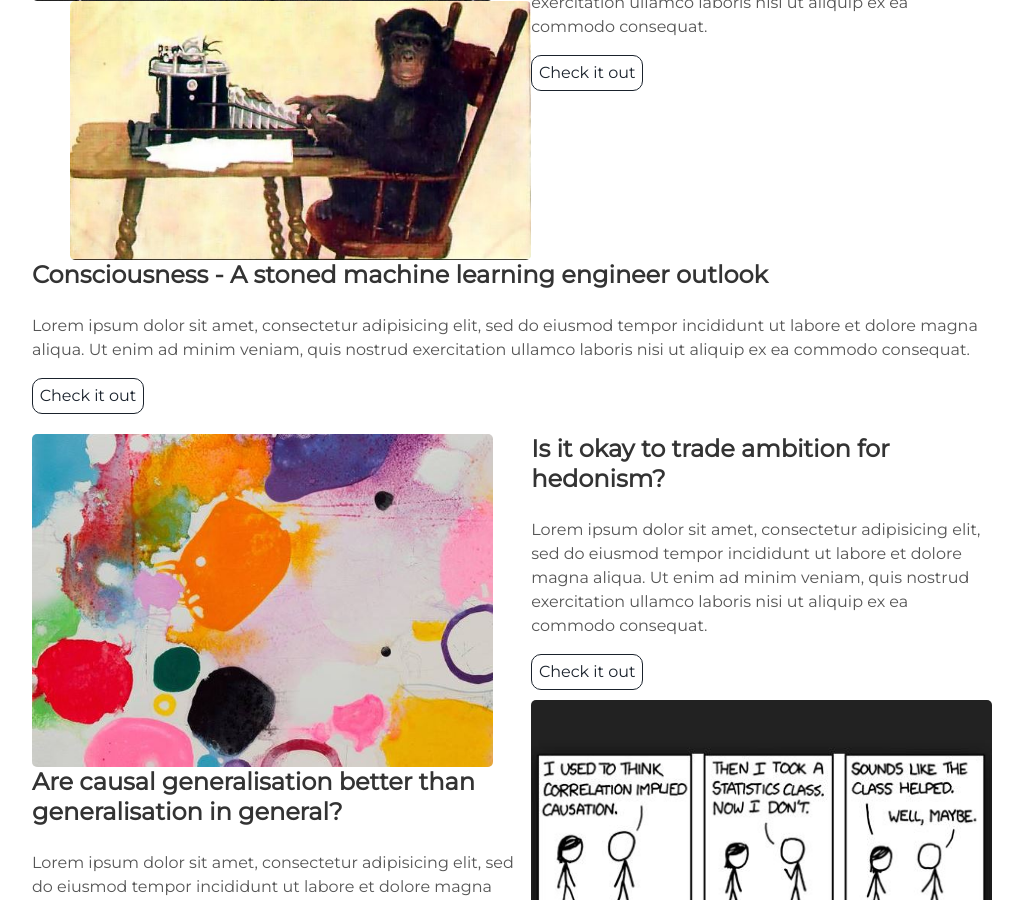
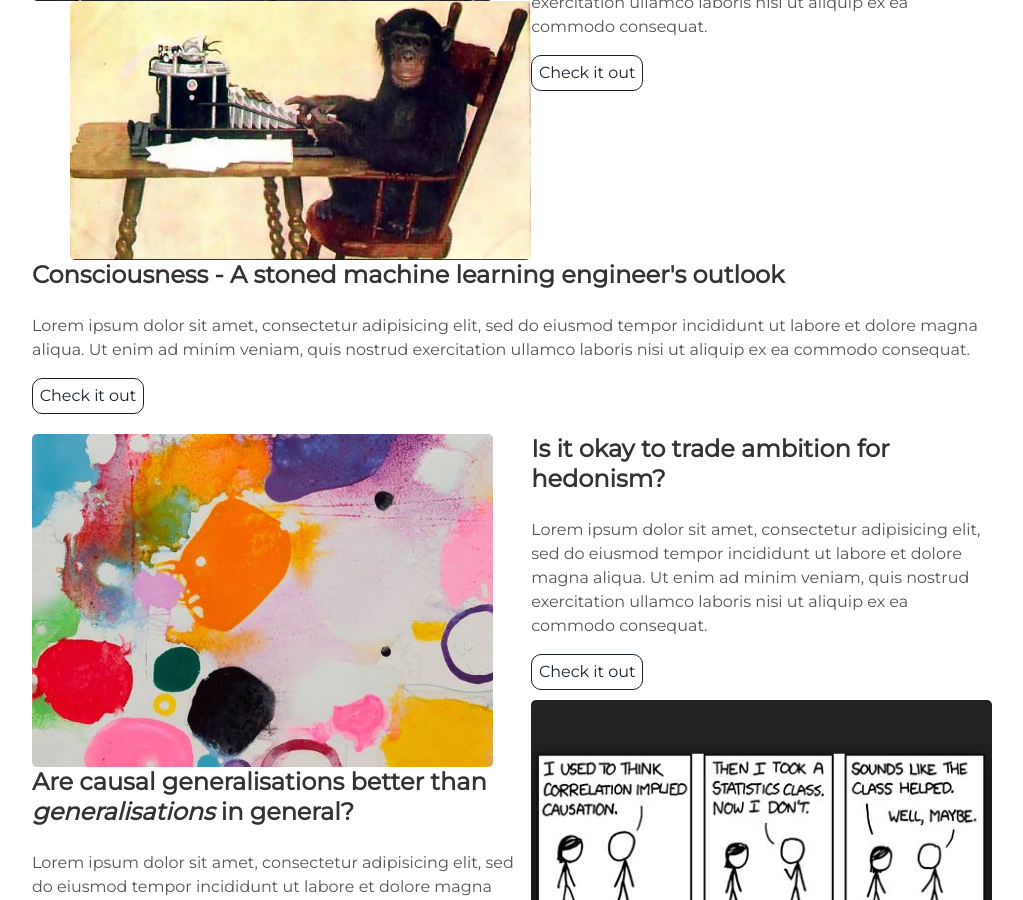
Before and after one commit to vlraik/vlraik.github.io, a Jekyll site: the page built from index.html, in a window 1280 px wide and 900 px high, scrolled down 6763 px. Shown: the whole window, without its empty margins (128-1151 px from the left). Built offline with Jekyll 4.4.1, drawn with Linux system fonts in a browser that asks for light colours.

Commit message:
Update blog.html

```diff
--- a/_includes/blog.html
+++ b/_includes/blog.html
@@ -95,7 +95,7 @@
     <img alt="mountains" src="{{ "/assets/img/stonedml.JPG" | prepend: site.baseurl }}" />
   </div>
   <div class="contents-left">
-    <h3> Consciousness - A stoned machine learning engineer outlook </h3>
+    <h3> Consciousness - A stoned machine learning engineer's outlook </h3>
 
     <p>Lorem ipsum dolor sit amet, consectetur adipisicing elit, sed do eiusmod tempor incididunt ut labore et dolore magna aliqua. Ut enim ad minim veniam, quis nostrud exercitation ullamco laboris nisi ut aliquip ex ea commodo consequat.</p>
     <a class="project-link" href="#">Check it out</a>
@@ -117,7 +117,7 @@
     <img alt="mountains" src="{{ "/assets/img/causal.JPG" | prepend: site.baseurl }}" />
   </div>
   <div class="contents-left">
-    <h3> Are causal generalisation better than generalisation in general? </h3>
+    <h3> Are causal generalisations better than <i>generalisations</i> in general? </h3>
 
     <p>Lorem ipsum dolor sit amet, consectetur adipisicing elit, sed do eiusmod tempor incididunt ut labore et dolore magna aliqua. Ut enim ad minim veniam, quis nostrud exercitation ullamco laboris nisi ut aliquip ex ea commodo consequat.</p>
     <a class="project-link" href="#">Check it out</a>
```
